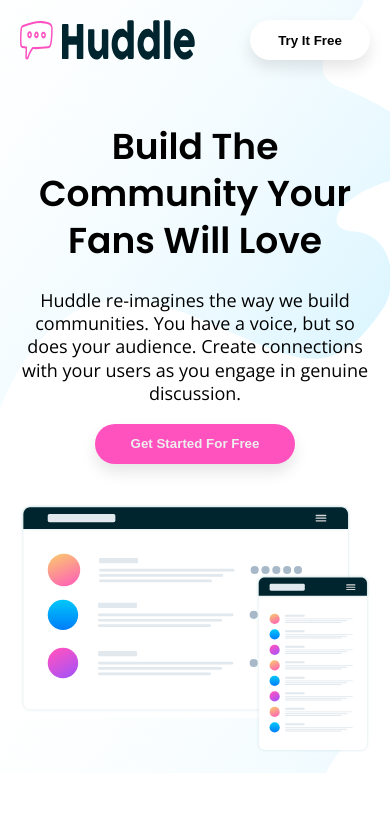
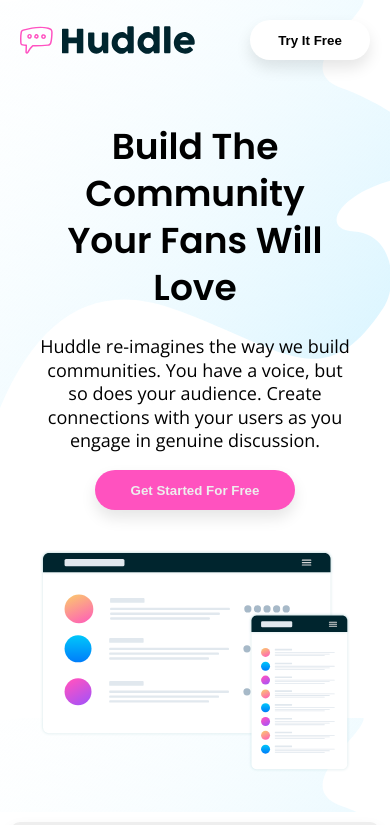
Before and after one commit to balmond3/FrontendMentor, a plain HTML site: page index.html in a window 390 px wide. Shown: the top 825 px of the page. Drawn offline with nearby package versions, Linux system fonts and the light colour scheme.

Commit message:
Update style.css

```diff
--- a/style.css
+++ b/style.css
@@ -18,7 +18,7 @@
 
     font-size: 1.125em;
 
-     max-width: 90%;
+    max-width: 100%;
 
 }
 
@@ -36,16 +36,20 @@
 
 .container {
     display: flex;
-     padding: 20px;
+    padding: 100px;
     flex-wrap: wrap;
 
 }
 
 /* header */
+.main-container{
+    padding: 0 100px 0 100px;
+}
 .head-container {
     display: flex;
     width: 100%;
     align-content: center;
+    padding: 0 100px 0;
 
 }
 
@@ -117,7 +121,7 @@
     padding: 50px;
     display: flex;
     align-content: space-between;
-     margin-top: 50px;
+   margin:100px;
     border-radius: 10px;
     box-shadow: 0px 8px 15px rgba(0, 0, 0, 0.1);
     font-weight: 400;
@@ -189,13 +193,14 @@
 /* footer */
 footer {
     background-color: bisque;
-     padding: 150px 20px 0 20px;
+    padding: 150px 100px 0 100px;
     z-index: 1;
     width: 100%;
 
 }
 .flex > img{
    margin-bottom: 30px;
+
 }
 .footer {
     display: flex;
@@ -244,11 +249,19 @@
 
     body {
         max-width: 100%;
+        text-align: center;
+
     }
 
-     .container {
-       padding:20px;
+nav{
+    align-items: center;
+}
+    .container,.main-container,.head-container {
+      padding:10px;
 
+    }
+  .flex > img {
+    padding:0;
   }
 
 
@@ -267,7 +280,9 @@
 
 
     }
-
+.tile{
+    margin:0;
+}
     .flex-head {
         text-align: center;
     }
```
Lines whose indentation alone changed are shown as unchanged.
